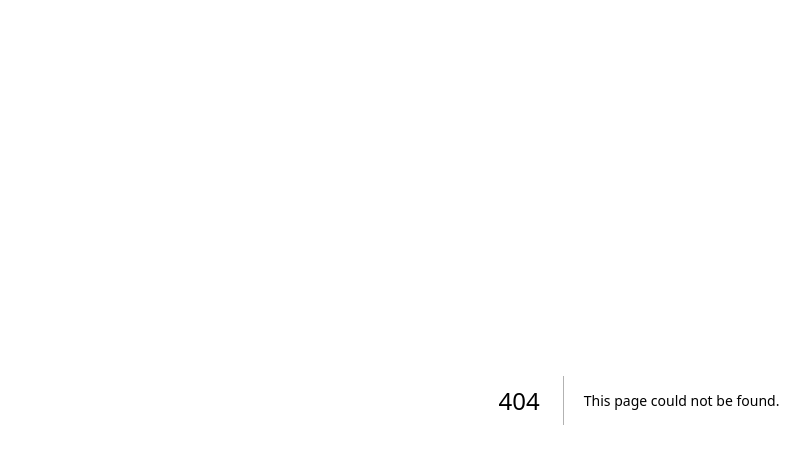
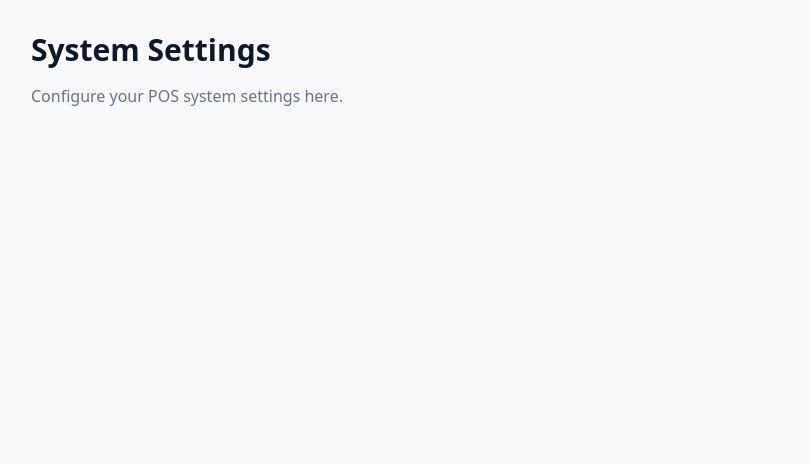
Before and after one commit to ZenitHTH/simple-pos, a Next.js app: page /setting in a window 1280 px wide. Before the commit this address had no page. Shown: the top 464 px of the page, without its empty margins (1-811 px from the left). Built offline with nearby package versions, Linux system fonts and the light colour scheme.

Commit message:
feat: Add product management features, a new settings page, and a global sidebar navigation.

```diff
--- /dev/null
+++ b/src/app/setting/page.tsx
@@ -0,0 +1,8 @@
+export default function SettingPage() {
+    return (
+        <div className="p-8">
+            <h1 className="text-3xl font-bold mb-4">System Settings</h1>
+            <p className="text-muted">Configure your POS system settings here.</p>
+        </div>
+    );
+}
```
